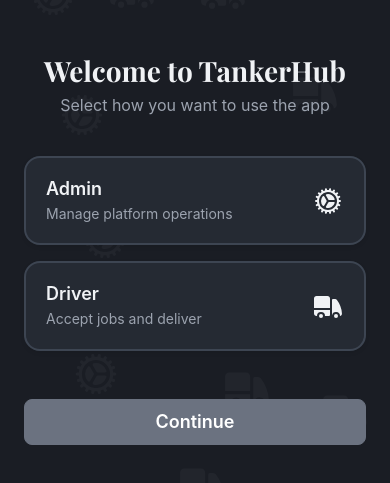
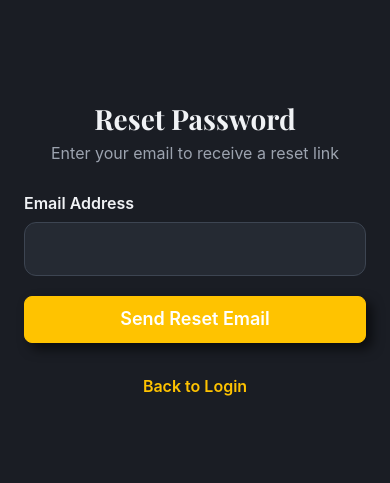
Before and after one commit to ShubhamRRana/WaterTankerAppv1, a React Native app: screen /ResetPassword in a window 390 px wide. Shown: the part 171-654 px from the top of the page. Built offline with nearby package versions, Linux system fonts and the light colour scheme; no server answers.

Commit message:
Add reset password

```diff
--- a/src/navigation/AuthNavigator.tsx
+++ b/src/navigation/AuthNavigator.tsx
@@ -3,6 +3,7 @@
 import LoginScreen from '../screens/auth/LoginScreen';
 import RegisterScreen from '../screens/auth/RegisterScreen';
 import RoleEntryScreen from '../screens/auth/RoleEntryScreen';
+import ResetPasswordScreen from '../screens/auth/ResetPasswordScreen';
 import ErrorBoundary from '../components/common/ErrorBoundary';
 import { AuthStackParamList } from '../types/index';
 
@@ -20,6 +21,7 @@
         <Stack.Screen name="RoleEntry" component={RoleEntryScreen} />
         <Stack.Screen name="Login" component={LoginScreen} />
         <Stack.Screen name="Register" component={RegisterScreen} />
+        <Stack.Screen name="ResetPassword" component={ResetPasswordScreen} />
       </Stack.Navigator>
     </ErrorBoundary>
   );
--- a/src/screens/auth/LoginScreen.tsx
+++ b/src/screens/auth/LoginScreen.tsx
@@ -316,6 +316,19 @@
               {isLoading ? 'Signing In...' : 'Sign In'}
             </Typography>
           </TouchableOpacity>
+
+          {route?.params?.preferredRole !== 'driver' && (
+            <View style={styles.forgotPasswordContainer}>
+              <TouchableOpacity
+                onPress={() => navigation.navigate('ResetPassword')}
+                accessibilityRole="button"
+              >
+                <Typography variant="body" style={styles.forgotPasswordText}>
+                  Forgot password
+                </Typography>
+              </TouchableOpacity>
+            </View>
+          )}
         </View>
 
         {route?.params?.preferredRole !== 'driver' && (
@@ -465,6 +478,15 @@
     color: UI_CONFIG.colors.accent,
     fontWeight: '600',
   },
+  forgotPasswordContainer: {
+    marginTop: 12,
+    alignItems: 'center',
+  },
+  forgotPasswordText: {
+    fontSize: 16,
+    color: UI_CONFIG.colors.accent,
+    fontWeight: '600',
+  },
   watermarkContainer: {
     position: 'absolute',
     justifyContent: 'center',
--- /dev/null
+++ b/src/screens/auth/ResetPasswordScreen.tsx
@@ -0,0 +1,265 @@
+import React, { useState } from 'react';
+import {
+  View,
+  TextInput,
+  TouchableOpacity,
+  StyleSheet,
+  Alert,
+  KeyboardAvoidingView,
+  Platform,
+  ScrollView,
+} from 'react-native';
+import { SafeAreaView } from 'react-native-safe-area-context';
+import { StackNavigationProp } from '@react-navigation/stack';
+import { RouteProp } from '@react-navigation/native';
+import Constants from 'expo-constants';
+import { supabase } from '../../lib/supabaseClient';
+import { AuthStackParamList } from '../../types';
+import { SanitizationUtils, ValidationUtils } from '../../utils';
+import { UI_CONFIG } from '../../constants/config';
+import { Typography } from '../../components/common';
+
+type ResetPasswordNavigationProp = StackNavigationProp<AuthStackParamList, 'ResetPassword'>;
+type ResetPasswordRouteProp = RouteProp<AuthStackParamList, 'ResetPassword'>;
+
+interface Props {
+  navigation: ResetPasswordNavigationProp;
+  route: ResetPasswordRouteProp;
+}
+
+const ResetPasswordScreen: React.FC<Props> = ({ navigation }) => {
+  const [email, setEmail] = useState('');
+  const [errors, setErrors] = useState<{ email?: string }>({});
+  const [isLoading, setIsLoading] = useState(false);
+
+  const handleEmailChange = (text: string) => {
+    const sanitized = SanitizationUtils.sanitizeEmail(text);
+    setEmail(sanitized);
+
+    if (!sanitized) {
+      setErrors({});
+      return;
+    }
+
+    const validation = ValidationUtils.validateEmail(sanitized, true);
+    setErrors(
+      validation.isValid
+        ? {}
+        : { email: validation.error ?? 'Please enter a valid email address' }
+    );
+  };
+
+  const handleResetPassword = async () => {
+    const sanitizedEmail = SanitizationUtils.sanitizeEmail(email);
+    const validation = ValidationUtils.validateEmail(sanitizedEmail, true);
+
+    if (!validation.isValid) {
+      setErrors({
+        email: validation.error ?? 'Please enter a valid email address',
+      });
+      return;
+    }
+
+    setIsLoading(true);
+    setErrors({});
+    try {
+      // After the user clicks the recovery email link, Supabase will redirect them here.
+      // Keep this in sync with Supabase Auth "Site URL" / redirect configuration.
+      const fallbackRedirectTo = 'https://tankerhub.in/auth/reset-password';
+
+      const redirectTo =
+        (Constants.expoConfig?.extra as { resetPasswordRedirectTo?: string } | undefined)
+          ?.resetPasswordRedirectTo || fallbackRedirectTo;
+
+      const { error } = await supabase.auth.resetPasswordForEmail(sanitizedEmail, {
+        redirectTo,
+      });
+
+      // Avoid leaking whether the email exists; Supabase may return "User not found".
+      // We still show a generic success message for better UX/security.
+      if (error) {
+        const message = error.message || 'Unable to send reset email. Please try again.';
+        const lower = message.toLowerCase();
+        const likelyEmailConfigIssue =
+          lower.includes('recovery mail') || lower.includes('recovery') || lower.includes('send');
+
+        // Helpful for troubleshooting: keep the full Supabase error in logs.
+        console.error('resetPasswordForEmail error:', error);
+
+        Alert.alert(
+          'Error',
+          `${message}${
+            likelyEmailConfigIssue
+              ? '\n\nHint: In Supabase Auth settings, verify your Resend configuration (API key, From address/domain verified) and "Site URL", then try again.'
+              : ''
+          }`
+        );
+        return;
+      }
+
+      Alert.alert('Success', 'Password reset email sent. Check your inbox.');
+      navigation.navigate('Login');
+    } catch (e) {
+      Alert.alert('Error', 'Unable to send reset email. Please try again.');
+    } finally {
+      setIsLoading(false);
+    }
+  };
+
+  return (
+    <SafeAreaView style={styles.safeArea}>
+      <KeyboardAvoidingView
+        style={styles.container}
+        behavior={Platform.OS === 'ios' ? 'padding' : 'height'}
+      >
+        <ScrollView contentContainerStyle={styles.scrollContainer}>
+          <View style={styles.header}>
+            <Typography variant="h1" style={styles.title}>
+              Reset Password
+            </Typography>
+            <Typography variant="body" style={styles.subtitle}>
+              Enter your email to receive a reset link
+            </Typography>
+          </View>
+
+          <View style={styles.form}>
+            <View style={styles.inputContainer}>
+              <Typography variant="body" style={styles.label}>
+                Email Address
+              </Typography>
+              <TextInput
+                style={[styles.input, errors.email && styles.inputError]}
+                value={email}
+                onChangeText={handleEmailChange}
+                keyboardType="email-address"
+                autoCapitalize="none"
+                placeholderTextColor={UI_CONFIG.colors.textSecondary}
+              />
+              {errors.email ? (
+                <Typography variant="caption" style={styles.errorText}>
+                  {errors.email}
+                </Typography>
+              ) : null}
+            </View>
+
+            <TouchableOpacity
+              style={[styles.button, isLoading && styles.buttonDisabled]}
+              onPress={handleResetPassword}
+              disabled={isLoading}
+            >
+              <Typography variant="body" style={styles.buttonText}>
+                {isLoading ? 'Sending...' : 'Send Reset Email'}
+              </Typography>
+            </TouchableOpacity>
+          </View>
+
+          <View style={styles.footer}>
+            <TouchableOpacity onPress={() => navigation.navigate('Login')}>
+              <Typography variant="body" style={styles.linkText}>
+                Back to Login
+              </Typography>
+            </TouchableOpacity>
+          </View>
+        </ScrollView>
+      </KeyboardAvoidingView>
+    </SafeAreaView>
+  );
+};
+
+const styles = StyleSheet.create({
+  safeArea: {
+    flex: 1,
+    backgroundColor: UI_CONFIG.colors.background,
+  },
+  container: {
+    flex: 1,
+    backgroundColor: UI_CONFIG.colors.background,
+  },
+  scrollContainer: {
+    flexGrow: 1,
+    justifyContent: 'center',
+    padding: 24,
+  },
+  header: {
+    alignItems: 'center',
+    marginBottom: 28,
+  },
+  title: {
+    fontSize: 28,
+    fontWeight: 'bold',
+    fontFamily: 'PlayfairDisplay-Regular',
+    color: UI_CONFIG.colors.text,
+    marginBottom: 8,
+  },
+  subtitle: {
+    fontSize: 16,
+    color: UI_CONFIG.colors.textSecondary,
+    textAlign: 'center',
+  },
+  form: {
+    marginBottom: 32,
+  },
+  inputContainer: {
+    marginBottom: 20,
+  },
+  label: {
+    fontSize: 16,
+    fontWeight: '600',
+    color: UI_CONFIG.colors.text,
+    marginBottom: 8,
+  },
+  input: {
+    backgroundColor: UI_CONFIG.colors.surface,
+    borderRadius: 12,
+    padding: 16,
+    fontSize: 16,
+    borderWidth: 1,
+    borderColor: UI_CONFIG.colors.border,
+    color: UI_CONFIG.colors.text,
+  },
+  inputError: {
+    borderColor: UI_CONFIG.colors.error,
+  },
+  errorText: {
+    color: UI_CONFIG.colors.error,
+    fontSize: 14,
+    marginTop: 4,
+  },
+  button: {
+    backgroundColor: UI_CONFIG.colors.accent,
+    borderRadius: 8,
+    paddingHorizontal: 27,
+    paddingVertical: 11,
+    alignItems: 'center',
+    borderWidth: 1,
+    borderColor: UI_CONFIG.colors.accent,
+    shadowColor: UI_CONFIG.colors.shadow,
+    shadowOffset: {
+      width: 6,
+      height: 6,
+    },
+    shadowOpacity: 0.6,
+    shadowRadius: 12,
+    elevation: 6,
+  },
+  buttonDisabled: {
+    backgroundColor: UI_CONFIG.colors.disabled,
+    borderColor: UI_CONFIG.colors.disabled,
+    shadowOpacity: 0.3,
+  },
+  buttonText: {
+    color: UI_CONFIG.colors.textLight,
+    fontSize: 18,
+    fontWeight: '600',
+  },
+  footer: {
+    alignItems: 'center',
+  },
+  linkText: {
+    fontSize: 16,
+    color: UI_CONFIG.colors.accent,
+    fontWeight: '600',
+  },
+});
+
+export default ResetPasswordScreen;
--- a/src/types/index.ts
+++ b/src/types/index.ts
@@ -195,6 +195,7 @@
   RoleEntry: undefined;
   Login: { preferredRole?: UserRole } | undefined;
   Register: { preferredRole?: UserRole } | undefined;
+  ResetPassword: undefined;
   [key: string]:
     | undefined
     | { preferredRole?: UserRole };
```
Also changed, not shown: 1 other file (tests, documents, lock files or other folders).
